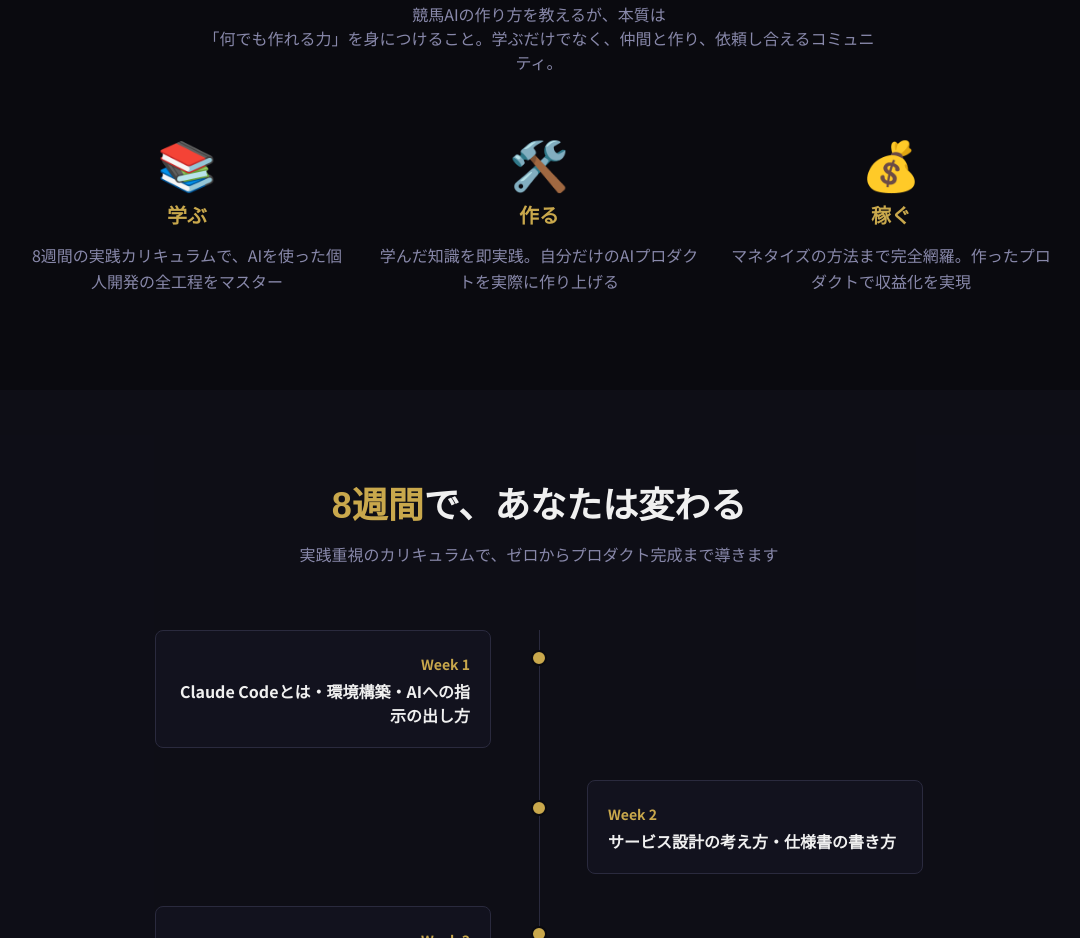
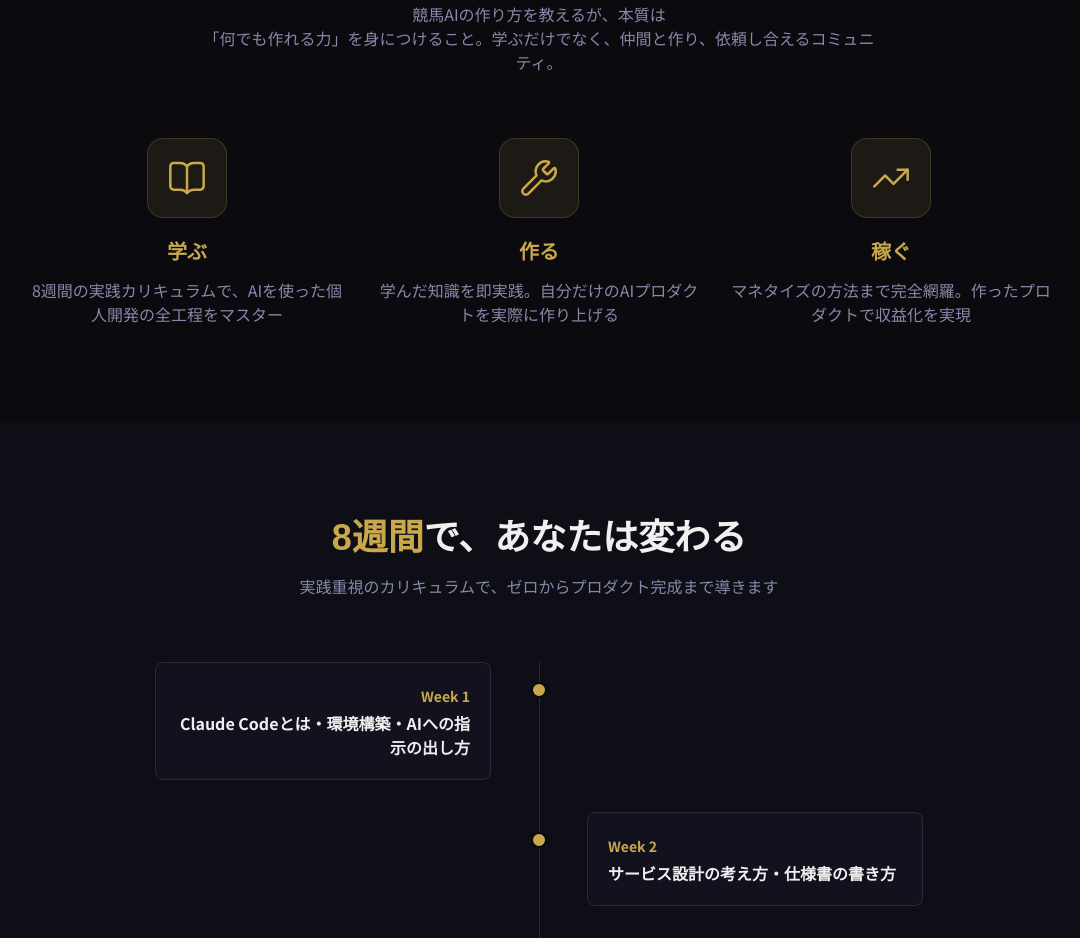
Before and after one commit to jinjinsansan/dlc, a Next.js app: page / in a window 1280 px wide. Shown: the part 2360-3298 px from the top of the page, without its empty margins (101-1181 px from the left). Built offline with nearby package versions, Linux system fonts and the light colour scheme.

Commit message:
Replace emoji with Lucide React icons for premium feel
Co-authored-by: factory-droid[bot] <138933559+factory-droid[bot]@users.noreply.github.com>

```diff
--- a/package.json
+++ b/package.json
@@ -13,6 +13,7 @@
     "@supabase/ssr": "^0.9.0",
     "@supabase/supabase-js": "^2.100.1",
     "es-abstract": "^1.24.1",
+    "lucide-react": "^1.7.0",
     "next": "14.2.35",
     "react": "^18",
     "react-dom": "^18",
--- a/src/components/sections/AboutSection.tsx
+++ b/src/components/sections/AboutSection.tsx
@@ -1,25 +1,27 @@
-export default function AboutSection() {
+import { BookOpen, Wrench, TrendingUp } from "lucide-react";
+
 const pillars = [
   {
-      icon: "📚",
+    icon: BookOpen,
     title: "学ぶ",
     description:
       "8週間の実践カリキュラムで、AIを使った個人開発の全工程をマスター",
   },
   {
-      icon: "🛠️",
+    icon: Wrench,
     title: "作る",
     description:
       "学んだ知識を即実践。自分だけのAIプロダクトを実際に作り上げる",
   },
   {
-      icon: "💰",
+    icon: TrendingUp,
     title: "稼ぐ",
     description:
       "マネタイズの方法まで完全網羅。作ったプロダクトで収益化を実現",
   },
 ];
 
+export default function AboutSection() {
   return (
     <section className="py-16 sm:py-24 px-4 sm:px-6 lg:px-8">
       <div className="max-w-5xl mx-auto">
@@ -39,11 +41,15 @@ export default function AboutSection() {
         <div className="grid sm:grid-cols-3 gap-8 sm:gap-6 md:gap-8">
           {pillars.map((item, i) => (
             <div key={i} className="text-center">
-              <div className="text-5xl mb-4">{item.icon}</div>
+              <div className="flex justify-center mb-5">
+                <div className="w-16 h-16 sm:w-20 sm:h-20 rounded-2xl bg-primary/10 border border-primary/20 flex items-center justify-center">
+                  <item.icon className="w-8 h-8 sm:w-10 sm:h-10 text-primary" strokeWidth={1.5} />
+                </div>
+              </div>
               <h3 className="font-serif text-xl font-bold text-primary mb-3">
                 {item.title}
               </h3>
-              <p className="text-text-muted leading-relaxed">
+              <p className="text-text-muted text-sm sm:text-base leading-relaxed">
                 {item.description}
               </p>
             </div>
```
Also changed, not shown: 1 other file (tests, documents, lock files or other folders). Lines whose indentation alone changed are shown as unchanged.
